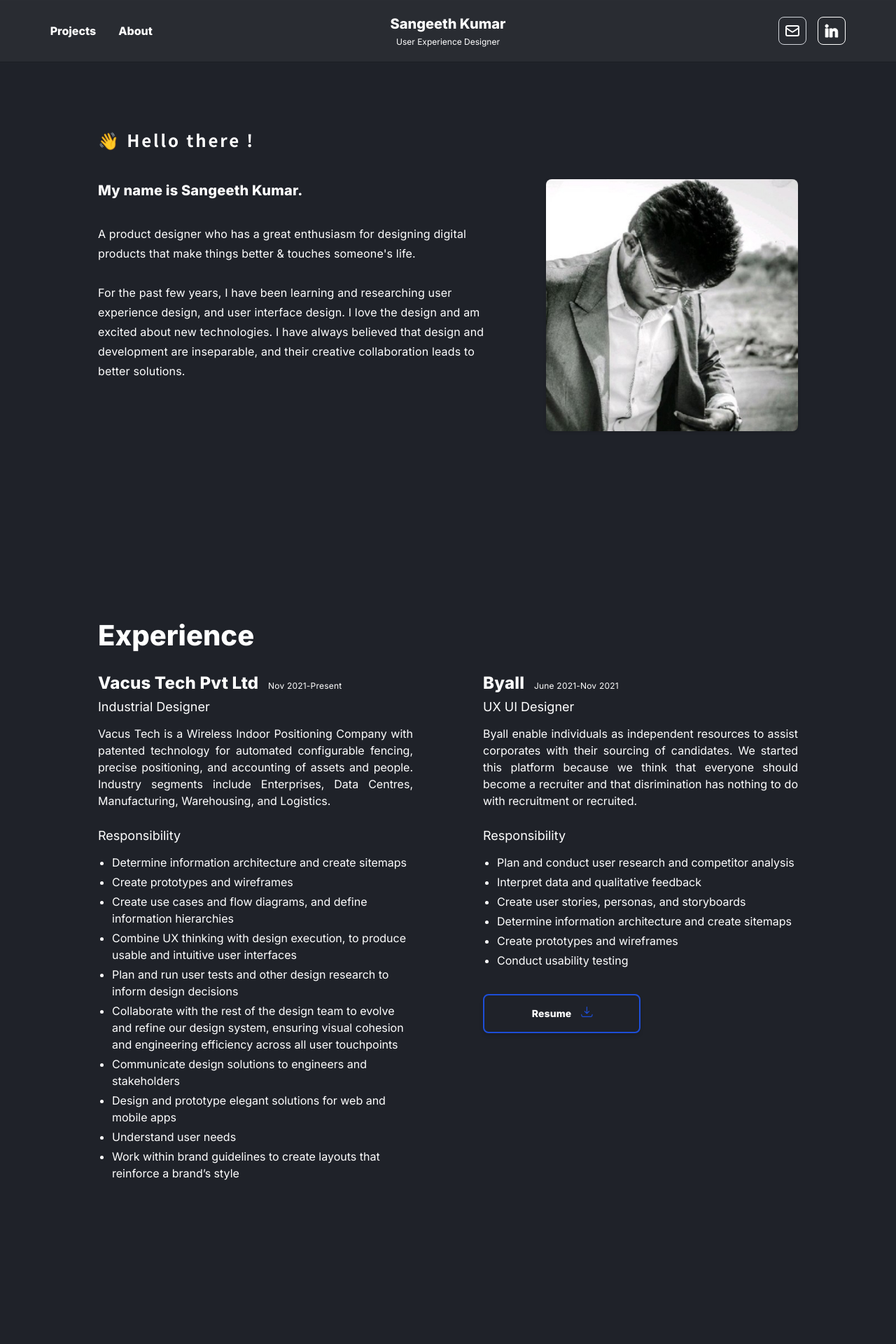
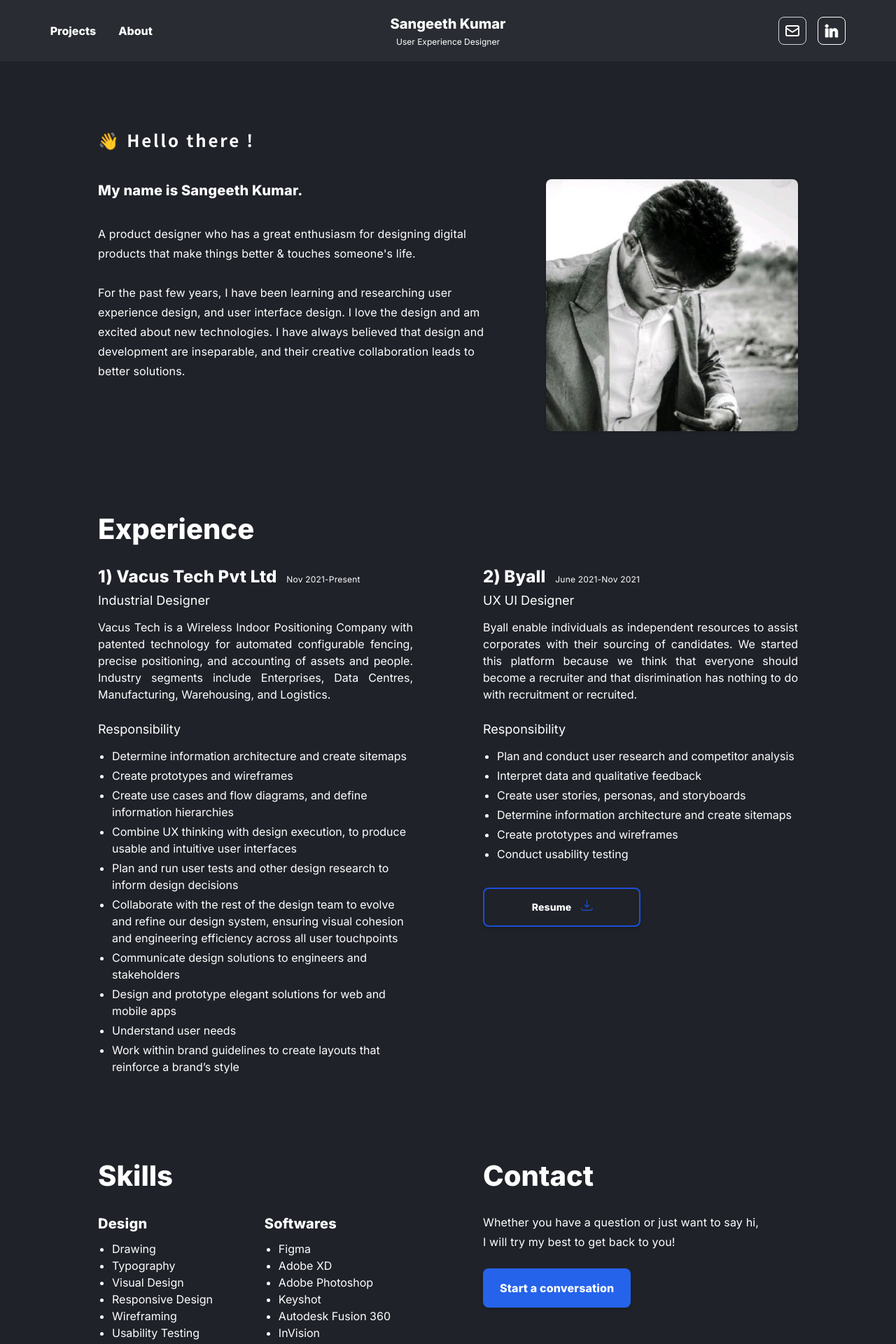
Before and after one commit to premib/skd, a Next.js app: page /about in a window 1280 px wide. Shown: the top 1920 px of the page at 70% size. Built offline with nearby package versions, Linux system fonts and the light colour scheme.

Commit message:
spacing changes in about, numbered experience

```diff
--- a/components/section.tsx
+++ b/components/section.tsx
@@ -1,10 +1,11 @@
 interface SectionProps {
   children: React.ReactNode;
+  overrideYPadding?: string | undefined;
 }
 
-const Section: React.FC<SectionProps> = ({ children }) => {
+const Section: React.FC<SectionProps> = ({ children, overrideYPadding = undefined }) => {
   return (
-    <section className="py-12 lg:py-24">
+    <section className={`${overrideYPadding !== undefined ? overrideYPadding : "py-12 lg:py-24"}`}>
       <div className="mx-auto max-w-[1040px] px-5">{children}</div>
     </section>
   );
--- a/pages/about.tsx
+++ b/pages/about.tsx
@@ -87,10 +87,11 @@ const About: NextPage = () => {
           content="Hello, my name is Sangeeth Kumar. I love the design and I'm excited about new
           technologies. Whether you have a question or just want to say hi, I will try my best to get back to you!"
         />
+        {/* <link rel="icon" href="/favicon.ico" /> */}
       </Head>
       <Header />
       <div className="mx-auto mt-[68px] max-w-[1040px] lg:mt-[88px] lg:p-0">
-        <Section>
+        <Section  overrideYPadding="py-5 lg:pt-24">
           <p className="mb-10 font-sans-cn text-2xl font-bold tracking-[0.12em] text-white">
             👋 Hello there !
           </p>
@@ -132,12 +133,12 @@ const About: NextPage = () => {
             </div>
           </div>
         </Section>
-        <Section >
+        <Section  overrideYPadding="py-5" >
           <div style={{overflow: 'auto'}}>
             <Headline2>Experience</Headline2>
             <div className="float-left lg:w-[450px] w-full mb-8 lg:mb-0">
               <ExperienceAndResponsibility
-                companyName="Vacus Tech Pvt Ltd"
+                companyName="1) Vacus Tech Pvt Ltd"
                 time="Nov 2021-Present"
                 role="Industrial Designer"
                 information="Vacus Tech is a Wireless Indoor Positioning Company with patented technology for automated configurable fencing,
@@ -148,7 +149,7 @@ const About: NextPage = () => {
             </div>
             <div  className="float-right lg:w-[450px] w-full mb-8 lg:mb-0">
               <ExperienceAndResponsibility
-                companyName="Byall"
+                companyName="2) Byall"
                 time="June 2021-Nov 2021"
                 role="UX UI Designer"
                 information="Byall enable individuals as independent resources to assist corporates with their sourcing of candidates.
@@ -166,55 +167,7 @@ const About: NextPage = () => {
             </div>
           </div>
         </Section>
-        {/* <Section>
-          <div className="lg:flex">
-            <div className="lg:w-1/2">
-              <Headline2>Education</Headline2>
-              <EducationInfo
-                school="Kyushu University"
-                degree="Master of Design"
-                period="April 2014 - March 2017"
-              />
-              <EducationInfo
-                school="Hubei University of Technology"
-                degree="Bachelor of Electronic Information Engineering"
-                period="September 2007 - August 2011"
-              />
-            </div>
-            <div className="lg:w-1/2">
-              <Headline2>Skills</Headline2>
-              <SkillInfo
-                title="Design"
-                skills={[
-                  "Figma",
-                  "XD",
-                  "Sketch",
-                  "InVision",
-                  "Illustrator",
-                  "Photoshop",
-                  "InDesign",
-                ]}
-              />
-              <SkillInfo
-                title="Development"
-                skills={[
-                  "HTML/CSS(SCSS)",
-                  "JavaScript",
-                  "TypeScript",
-                  "React",
-                  "NextJS",
-                  "Git",
-                  "WordPress",
-                ]}
-              />
-              <SkillInfo
-                title="Languages"
-                skills={["Chinese", "English", "Japanese"]}
-              />
-            </div>
-          </div>
-        </Section> */}
-        <Section>
+        <Section overrideYPadding="py-5">
           <div style={{overflow: 'auto'}}>
             <div className="skills w-full lg:w-[450px] float-left">
               <Headline2>Skills</Headline2>
--- a/pages/index.tsx
+++ b/pages/index.tsx
@@ -41,10 +41,10 @@ const Home: NextPage = () => {
             priority
           />
       </div>
-      <div className="text-center">
-        <Headline2>Recent Works</Headline2>
-      </div>
-      <div className="mt-[68px] space-y-5 p-5 lg:mt-[88px]">
+      <div className="mt-[68px] space-y-5 p-5 lg:mt-[650px]">
+        <div className="text-center">
+          <Headline2>Recent Works</Headline2>
+        </div>
         <Card
           title="Housea"
           media={houseaCoverImg}
```
